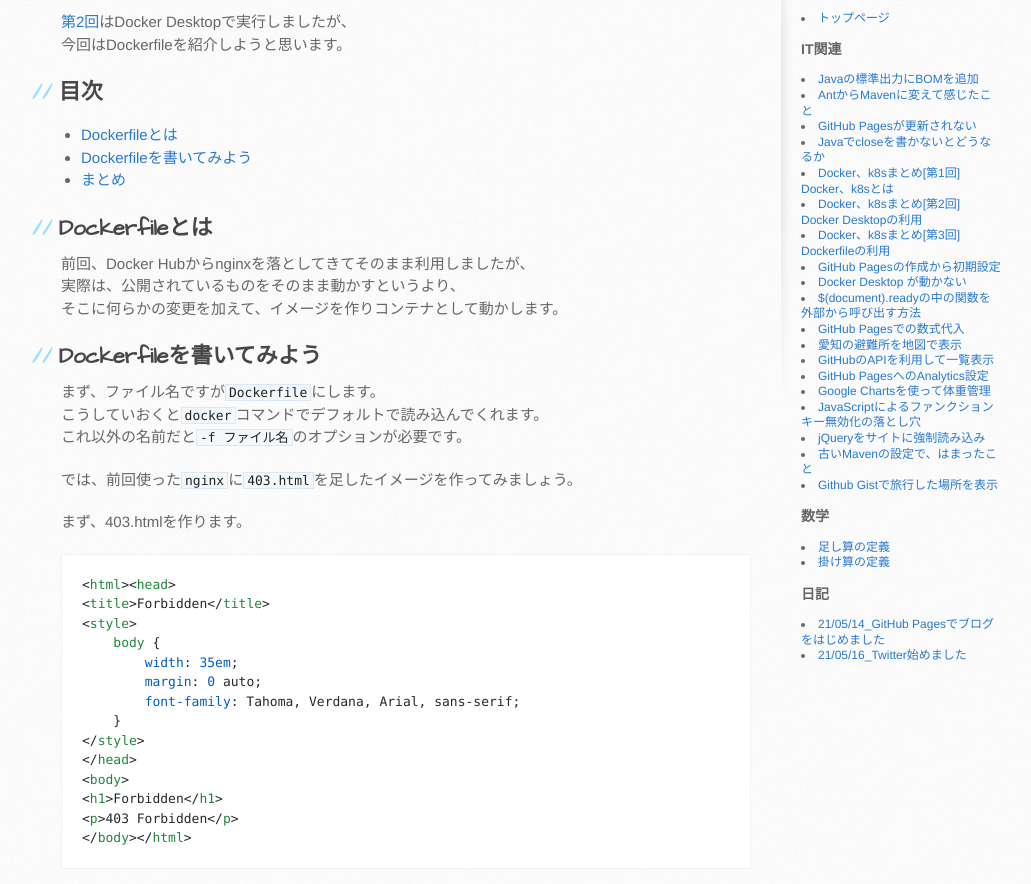
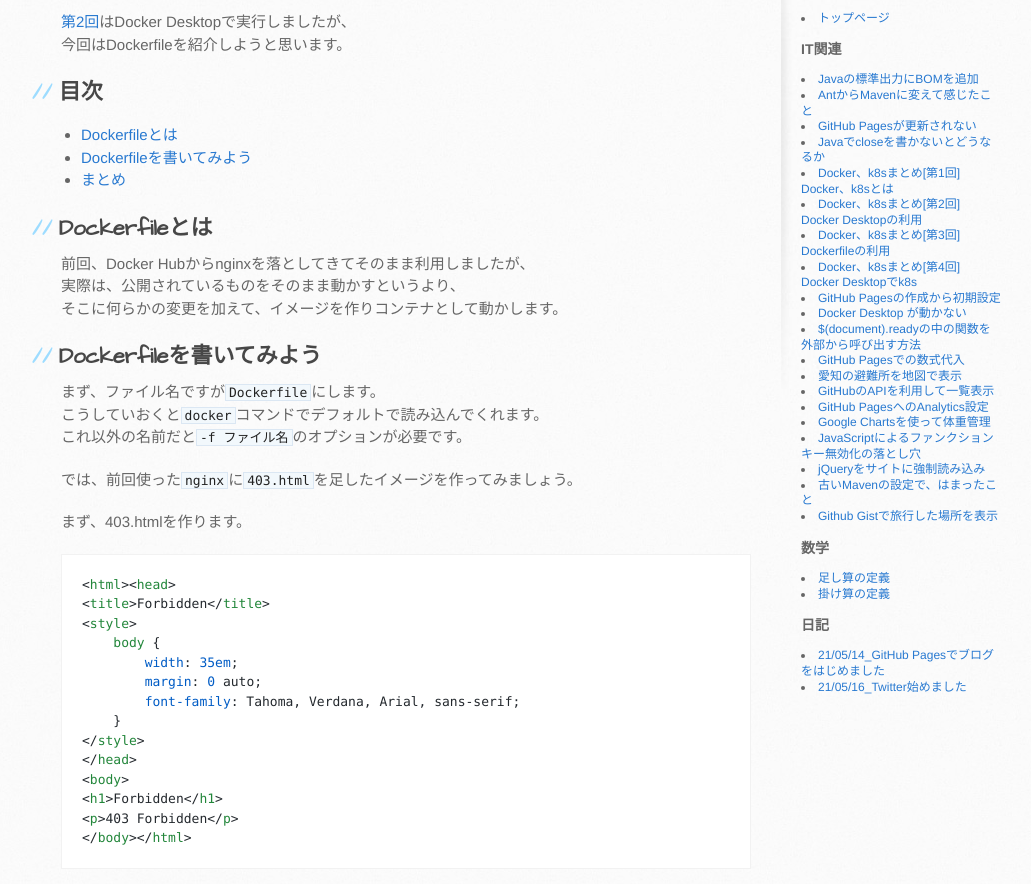
Before and after one commit to mtaketani113/mtaketani113.github.io, a Jekyll site: the page built from it/container/containerPart03.md, in a window 1280 px wide and 900 px high, scrolled down 457 px. Shown: the top 884 px of the window, without its empty margins (109-1140 px from the left). Built offline with Jekyll 4.4.1, drawn with Linux system fonts in a browser that asks for light colours; comment, search, counter and statistics services are not loaded; the repository's description, which GitHub fills in, is left out; part of the change alters nothing that is shown.

Commit message:
第4回の記事を追加

````diff
--- a/it/container/containerPart03.md
+++ b/it/container/containerPart03.md
@@ -1,7 +1,7 @@
 ---
 layout: default
 title: Docker、k8sまとめ[第3回] Dockerfileの利用
-description: Docker、k8sまとめ。第3回はDockerfileを紹介します。。
+description: Docker、k8sまとめ。第3回はDockerfileを紹介します。
 category: IT
 ---
 
--- /dev/null
+++ b/it/container/containerPart04.md
@@ -0,0 +1,233 @@
+---
+layout: default
+title: Docker、k8sまとめ[第4回] Docker Desktopでk8s
+description: Docker、k8sまとめ。第4回はDocker Desktopでk8sを利用します。
+category: IT
+---
+
+[第3回](/it/container/containerPart02.html)はDocker Desktopを利用して
+Dockerfileについて紹介しました。
+今回はDocker Desktopでk8sを紹介しようと思います。
+
+## 目次
+
+- [Docker Desktopでk8sの利用設定](#anchor1)
+- [k8sでnginxのクラスタを起動](#anchor2)
+- [nginxのバージョンアップ](#anchor3)
+- [レプリカ数の変更](#anchor4)
+- [まとめ](#anchor5)
+
+<a id="anchor1"></a>
+
+## Docker Desktopでk8sの利用設定
+
+Docker Desktopの設定画面を開いて、
+[Kubernetes]→[Enable Kubernetes]にチェックを入れる→[Apply & Restart]
+とすることで利用可能になります。
+
+![Kubernetes設定](/images/it/container/settingKubernetes.png)
+
+コマンドプロンプトで、`kubectl version`と実行すると、以下のように出れば成功です。
+
+```
+# kubectl version
+Client Version: version.Info{Major:"1", Minor:"19", GitVersion:"v1.19.7", GitCommit:"1dd5338295409edcfff11505e7bb246f0d325d15", GitTreeState:"clean", BuildDate:"2021-01-13T13:23:52Z", GoVersion:"go1.15.5", Compiler:"gc", Platform:"windows/amd64"}
+Server Version: version.Info{Major:"1", Minor:"19", GitVersion:"v1.19.7", GitCommit:"1dd5338295409edcfff11505e7bb246f0d325d15", GitTreeState:"clean", BuildDate:"2021-01-13T13:15:20Z", GoVersion:"go1.15.5", Compiler:"gc", Platform:"linux/amd64"}
+```
+
+`kubectl`がk8sのクラスタをコントロールするコマンドです。
+デプロイしたり、状態を見たり、削除できます。
+
+<a id="anchor2"></a>
+
+## k8sでnginxのクラスタを起動
+
+とにもかくにも動かしてみましょう。
+
+kubectlではyamlファイルに設定をまとめて、
+それを読み込むことができます。
+
+ですので、`nginx.yaml`というファイルを作って
+以下のように記載します。
+
+```Yaml
+# deploymentの設定。何のイメージをいくつ起動するかなどを設定
+apiVersion: apps/v1
+kind: Deployment
+metadata:
+  name: nginx-deployment
+spec:
+  selector:
+    matchLabels:
+      app: nginx
+  replicas: 2 # 起動するコンテナの数
+  template:
+    metadata:
+      labels:
+        app: nginx
+    spec:
+      containers:
+      - name: nginx
+        image: nginx:1.12
+        ports:
+        - containerPort: 80
+
+---
+# LoadBalancerの設定。外からのリクエストを受けて作成したコンテナに振り分ける設定
+apiVersion: v1
+kind: Service
+metadata:
+  name: nginx
+spec:
+  type: LoadBalancer
+  selector:
+    app: nginx
+  ports:
+    - name: http
+      port: 8080  # 外部からアクセスるぽ0と
+      targetPort: 80 # コンテナ内のポート　containerPort: 80と一致
+```
+
+これで、`nginx.yaml`のあるフォルダで以下を実行してみましょう。
+
+```
+kubectl apply -f ./nginx.yaml
+```
+
+すると、`http://localhost:8080/`でnginxの画面が出ると思います。
+
+
+では中身を見ましょう。
+
+k8sの最小単位がPodという単位です。
+クジラの群れという意味があるようです。
+Dockerのロゴマークがクジラだからかな？
+
+それを確認するコマンドが以下で、こんな感じで2つ動いているのが確認できます。
+```
+# kubectl get pods
+NAME                                READY   STATUS    RESTARTS   AGE
+nginx-deployment-5d47ff8589-4vdxl   1/1     Running   0          8s
+nginx-deployment-5d47ff8589-j6r9r   1/1     Running   0          6s
+```
+
+`replicas`に設定している値の分だけ実行されます。
+この値は監視されていて、以下のコマンドで削除すると、すぐに復活するかと思います。
+
+```
+kubectl delete pods ${POD_ID}
+```
+
+AGEなどを見ると新しく作られていることが確認できます。
+このように2つ起動することを見て、
+起動数が足りないと勝手に起動してくれます。
+
+<a id="anchor3"></a>
+
+## nginxのバージョンアップ
+
+では、次にnginxのバージョンを1.12から1.13.12に上げてみましょう。
+
+まず、`nginx-deployment.yaml`を作って以下のように記載します。
+
+```Yaml
+apiVersion: apps/v1
+kind: Deployment
+metadata:
+  name: nginx-deployment
+spec:
+  selector:
+    matchLabels:
+      app: nginx
+  replicas: 2
+  template:
+    metadata:
+      labels:
+        app: nginx
+    spec:
+      containers:
+      - name: nginx
+        image: nginx:1.13.12 # バージョンを1.12→1.13.12に変更
+        ports:
+        - containerPort: 80
+```
+
+その後、以下のコマンドを実行します。
+```
+kubectl apply -f ./nginx-deployment.yaml
+```
+
+そして`kubectl get pods`を見ると以下のように、podsが変わっていきます。
+このようにk8sに任せると、停止せずに少しずつバージョンを変えてくれます。
+
+これを利用して無停止でデプロイとかができるわけですね。すごい！！！
+
+```
+nginx-deployment-5d47ff8589-4vdxl   0/1     ContainerCreating   0          1s
+nginx-deployment-f77774fc5-2t9jw    1/1     Running             0          25s
+nginx-deployment-f77774fc5-7q4h5    1/1     Running             0          23s
+↓
+nginx-deployment-5d47ff8589-4vdxl   1/1     Running       0          5s
+nginx-deployment-5d47ff8589-j6r9r   1/1     Running       0          3s
+nginx-deployment-f77774fc5-2t9jw    1/1     Terminating   0          29s
+↓
+nginx-deployment-5d47ff8589-4vdxl   1/1     Running   0          8s
+nginx-deployment-5d47ff8589-j6r9r   1/1     Running   0          6s
+```
+
+実際に1.13.12に上がっているかは、画面を開いて開発者ツールのNetworkで
+Response Headerを確認すると`Server: nginx/1.13.12`に変わっていることが確認できます。
+
+<a id="anchor4"></a>
+
+## レプリカ数の変更
+
+次に、replicasを3に変更してみましょう。
+
+```Yaml
+apiVersion: apps/v1
+kind: Deployment
+metadata:
+  name: nginx-deployment
+spec:
+  selector:
+    matchLabels:
+      app: nginx
+  replicas: 3 # 2→3に変更
+  template:
+    metadata:
+      labels:
+        app: nginx
+    spec:
+      containers:
+      - name: nginx
+        image: nginx:1.13.12
+        ports:
+        - containerPort: 80
+```
+
+
+`kubectl apply -f ./nginx-deployment.yaml`で
+Containerの数が2から3に増えることがわかります。
+```
+# kubectl apply -f ./nginx-deployment.yaml
+# kubectl get pods
+nginx-deployment-5d47ff8589-7tbsj   0/1     ContainerCreating   0          3s
+nginx-deployment-5d47ff8589-bdzlt   1/1     Running             0          13m
+nginx-deployment-5d47ff8589-j6r9r   1/1     Running             0          24m
+# kubectl get pods
+nginx-deployment-5d47ff8589-7tbsj   1/1     Running   0          5s
+nginx-deployment-5d47ff8589-bdzlt   1/1     Running   0          13m
+nginx-deployment-5d47ff8589-j6r9r   1/1     Running   0          25m
+```
+
+<a id="anchor5"></a>
+
+## まとめ
+
+Docker Desktopを使ってkubectlの動作を勉強することができます。
+yamlファイルに設定をまとめ、読み込ませることで、
+バージョンやレプリカ数などを変更できます。
+
+他にも、オートスケールなどもできるようなので、
+また勉強して紹介しようと思います。
````
Also changed, not shown: images/it/container/settingKubernetes.png (added).
